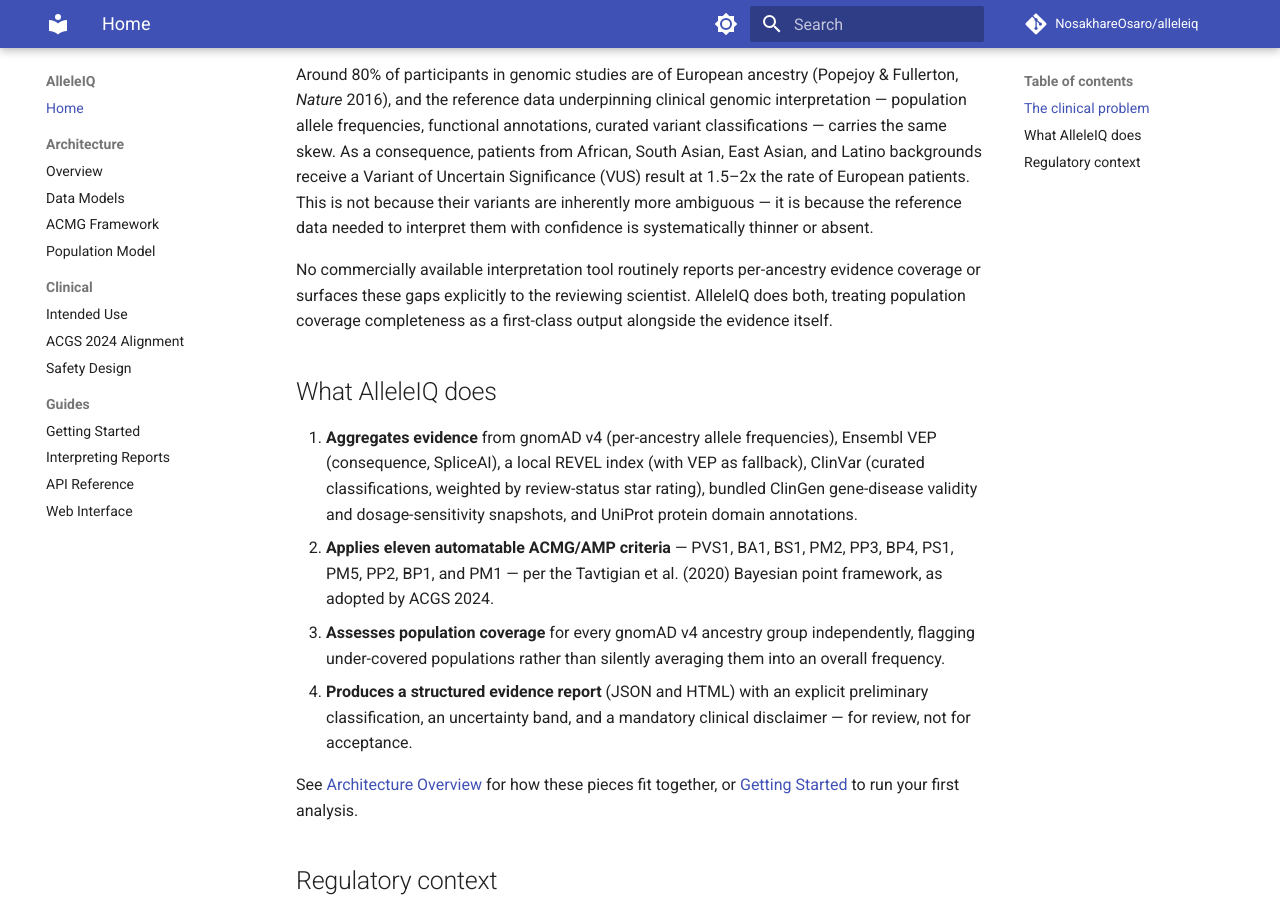
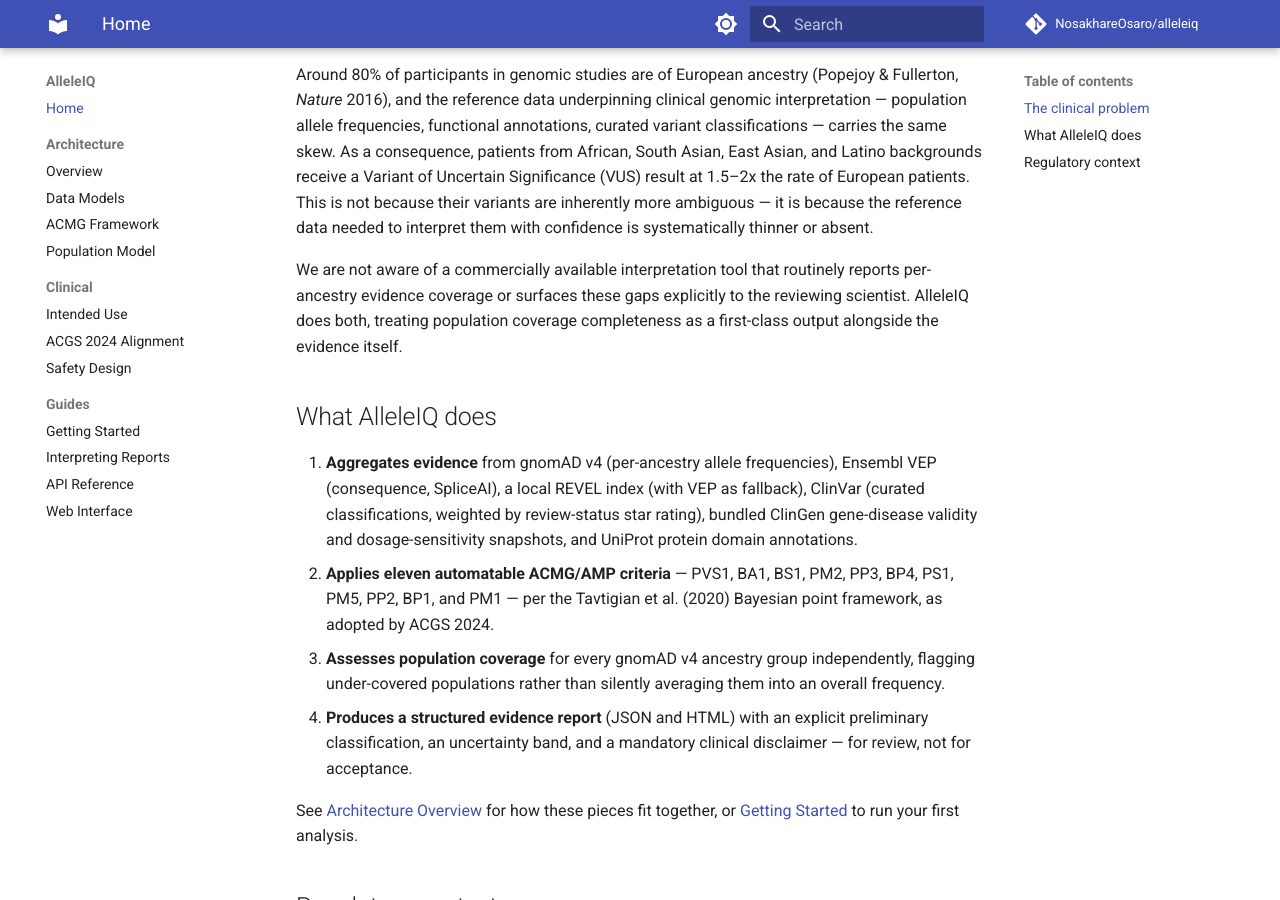
Before and after one commit to NosakhareOsaro/alleleiq, an MkDocs documentation site: the page built from docs/index.md, in a window 1280 px wide and 900 px high, scrolled down 379 px. Built offline with MkDocs 1.6.1 and Material for MkDocs 9.7.7, drawn with Linux system fonts in a browser that asks for light colours; comment, search, counter and statistics services are not loaded.

Commit message:
docs: state the per-ancestry reporting gap as a finding, not a certainty
The claim that no commercial tool routinely reports per-ancestry
evidence coverage cannot be proven outright; reword it as what a
review of the market found.

```diff
--- a/docs/index.md
+++ b/docs/index.md
@@ -22,9 +22,9 @@ not because their variants are inherently more ambiguous — it is because
 the reference data needed to interpret them with confidence is
 systematically thinner or absent.
 
-No commercially available interpretation tool routinely reports
-per-ancestry evidence coverage or surfaces these gaps explicitly to the
-reviewing scientist. AlleleIQ does both, treating population coverage
+We are not aware of a commercially available interpretation tool that
+routinely reports per-ancestry evidence coverage or surfaces these gaps
+explicitly to the reviewing scientist. AlleleIQ does both, treating population coverage
 completeness as a first-class output alongside the evidence itself.
 
 ## What AlleleIQ does
```
Also changed, not shown: README.md (+3 -3 lines).
